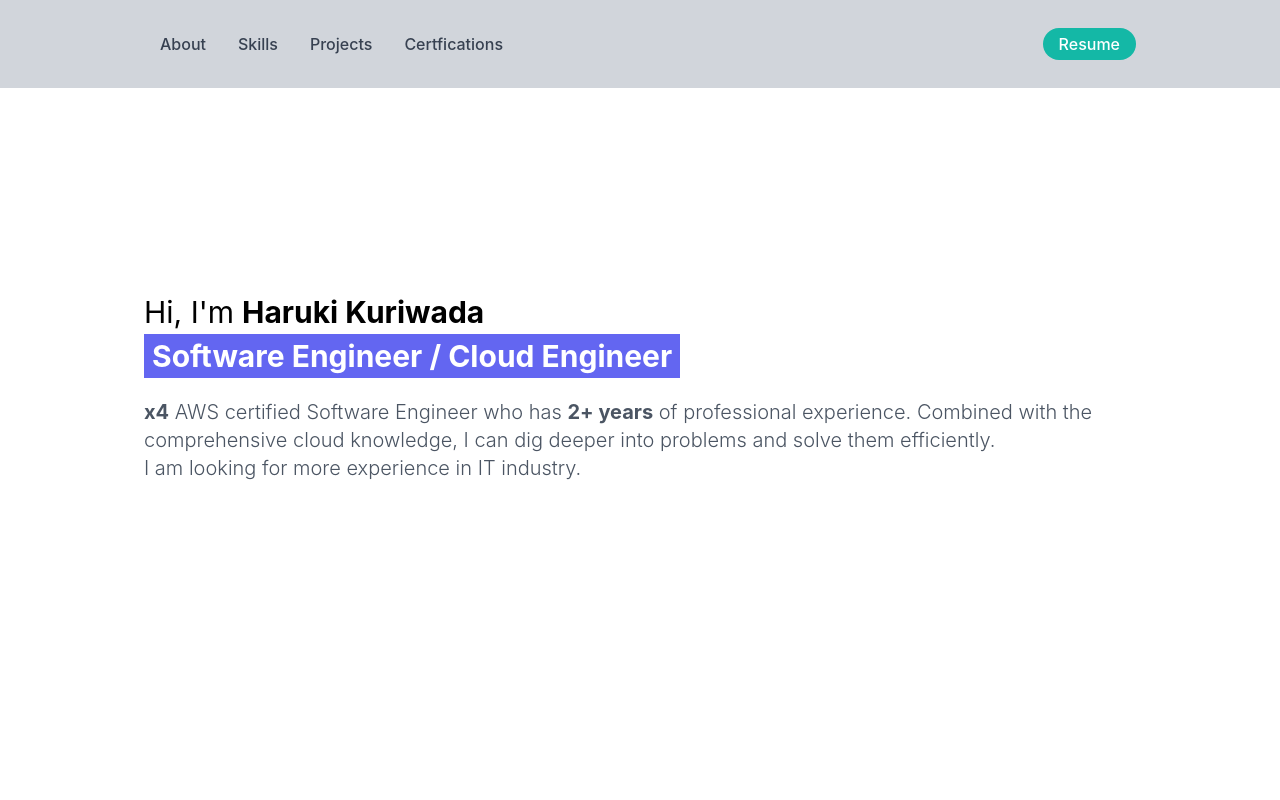
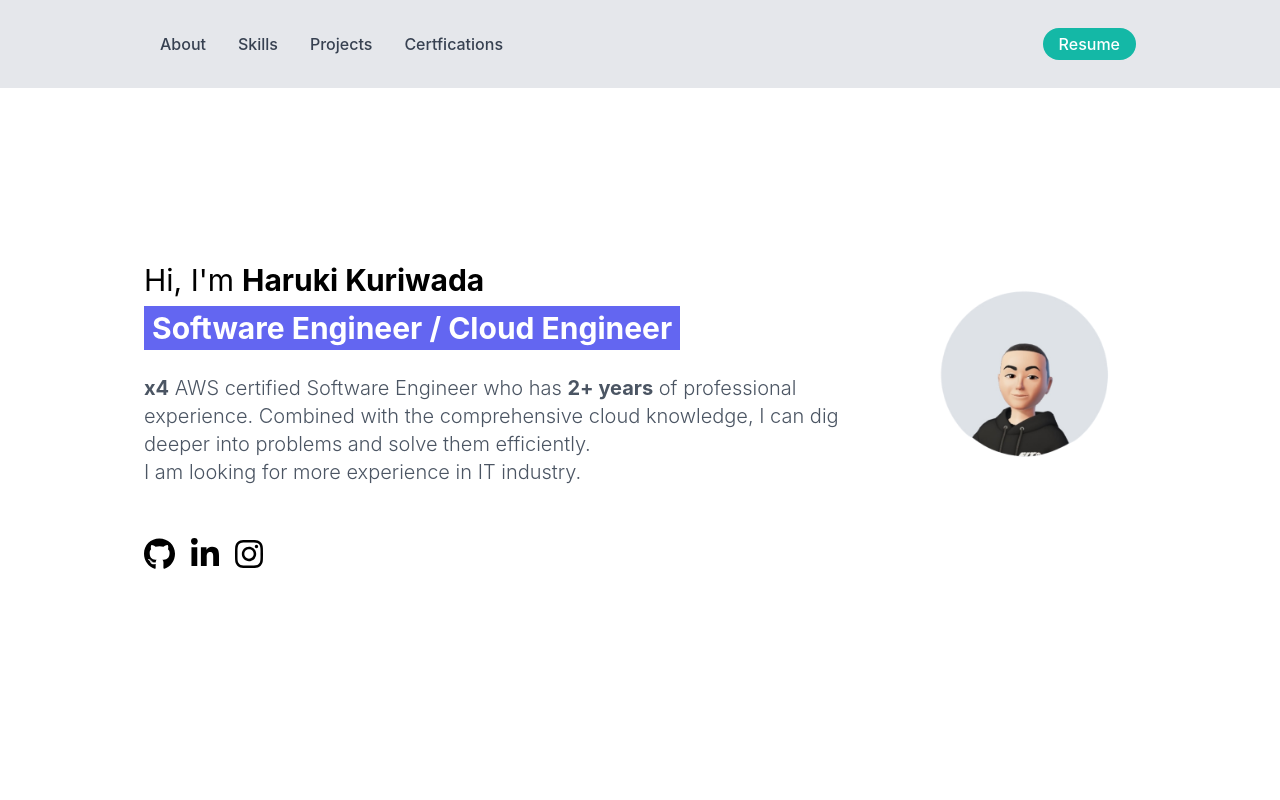
Before and after one commit to kuri-sun/customizable-portfolio, a React (Create React App) app: page / in a window 1280 px wide. Shown: the top 800 px of the page. Built offline with nearby package versions, Linux system fonts and the light colour scheme.

Commit message:
insert profile avatar pic

```diff
--- a/src/components/Hiro.js
+++ b/src/components/Hiro.js
@@ -4,14 +4,17 @@ import {
   faInstagram,
   faLinkedinIn,
 } from "@fortawesome/free-brands-svg-icons";
+import avatar from "../assets/hero/avatar.png";
 
 export default function Hiro() {
   return (
     <>
       <div
         id="home"
-        className="flex w-full h-screen flex-col md:flex-row gap-5 items-center justify-center text-white relative"
+        className="flex w-full h-screen items-center md:items-start justify-center flex-col gap-5 text-white"
       >
+        <div className="flex flex-col md:flex-row gap-5 items-center justify-center text-white">
+          {/* Hero section */}
           <div
             className="flex flex-col gap-4 md:w-6/6"
             data-aos="fade-right"
@@ -21,24 +24,31 @@ export default function Hiro() {
             <div className="flex flex-col w-full mt-8">
               <div className="flex flex-row items-center gap-2">
                 <h1 className="text-3xl text-black">Hi, I'm</h1>
-              <h1 className="text-3xl font-bold text-black">Haruki Kuriwada</h1>
+                <h1 className="text-3xl font-bold text-black">
+                  Haruki Kuriwada
+                </h1>
               </div>
-            <p className="text-3xl font-bold mt-2">
-              <mark className="text-white py-1 px-2 bg-indigo-500">
+              <div className="bg-indigo-500 mt-2 px-2 py-1 w-fit">
+                <p className="text-3xl font-bold">
                   Software Engineer / Cloud Engineer
-              </mark>
                 </p>
+              </div>
               <br />
               <p className="text-xl font-light text-gray-600">
                 <strong className="font-bold">x4</strong> AWS certified Software
                 Engineer who has <strong className="font-bold">2+ years</strong>{" "}
-              of professional experience. Combined with the comprehensive cloud
-              knowledge, I can dig deeper into problems and solve them
+                of professional experience. Combined with the comprehensive
+                cloud knowledge, I can dig deeper into problems and solve them
                 efficiently.
                 <br /> I am looking for more experience in IT industry.
               </p>
+              <br />
             </div>
-
+          </div>
+          {/* Avator section */}
+          <img src={avatar} className="h-48" />
+        </div>
+        {/* Social media */}
         <ul className="flex mt-2 gap-4 items-center">
           <li>
             <a
@@ -47,7 +57,7 @@ export default function Hiro() {
               target="_blank"
             >
               <FontAwesomeIcon
-                  size="2xl hover:scale-110 transition duration-100"
+                size="2xl text-black hover:scale-110 transition duration-100"
                 icon={faGithub}
               />
             </a>
@@ -59,7 +69,7 @@ export default function Hiro() {
               target="_blank"
             >
               <FontAwesomeIcon
-                  size="2xl hover:scale-110 transition duration-100"
+                size="2xl text-black hover:scale-110 transition duration-100"
                 icon={faLinkedinIn}
               />
             </a>
@@ -71,14 +81,13 @@ export default function Hiro() {
               target="_blank"
             >
               <FontAwesomeIcon
-                  size="2xl hover:scale-110 transition duration-100"
+                size="2xl text-black hover:scale-110 transition duration-100"
                 icon={faInstagram}
               />
             </a>
           </li>
         </ul>
       </div>
-      </div>
     </>
   );
 }
--- a/src/components/Navbar.js
+++ b/src/components/Navbar.js
@@ -2,7 +2,7 @@ import resume from "../assets/resume.pdf";
 
 export default function Navbar() {
   return (
-    <div className="navbar-container fixed z-50 bg-gray-200 w-full top-0 left-0 px-8 py-4 lg:px-20 xl:px-36 bg-gray-300">
+    <div className="navbar-container fixed z-50 bg-gray-200 w-full top-0 left-0 px-8 py-4 lg:px-20 xl:px-36 bg-gray-200">
       <div className="flex justify-between items-center text-white">
         <ul className="hidden md:flex">
           <li className="p-4">
```
Also changed, not shown: src/assets/hero/avatar.png (added). Lines whose indentation alone changed are shown as unchanged.
